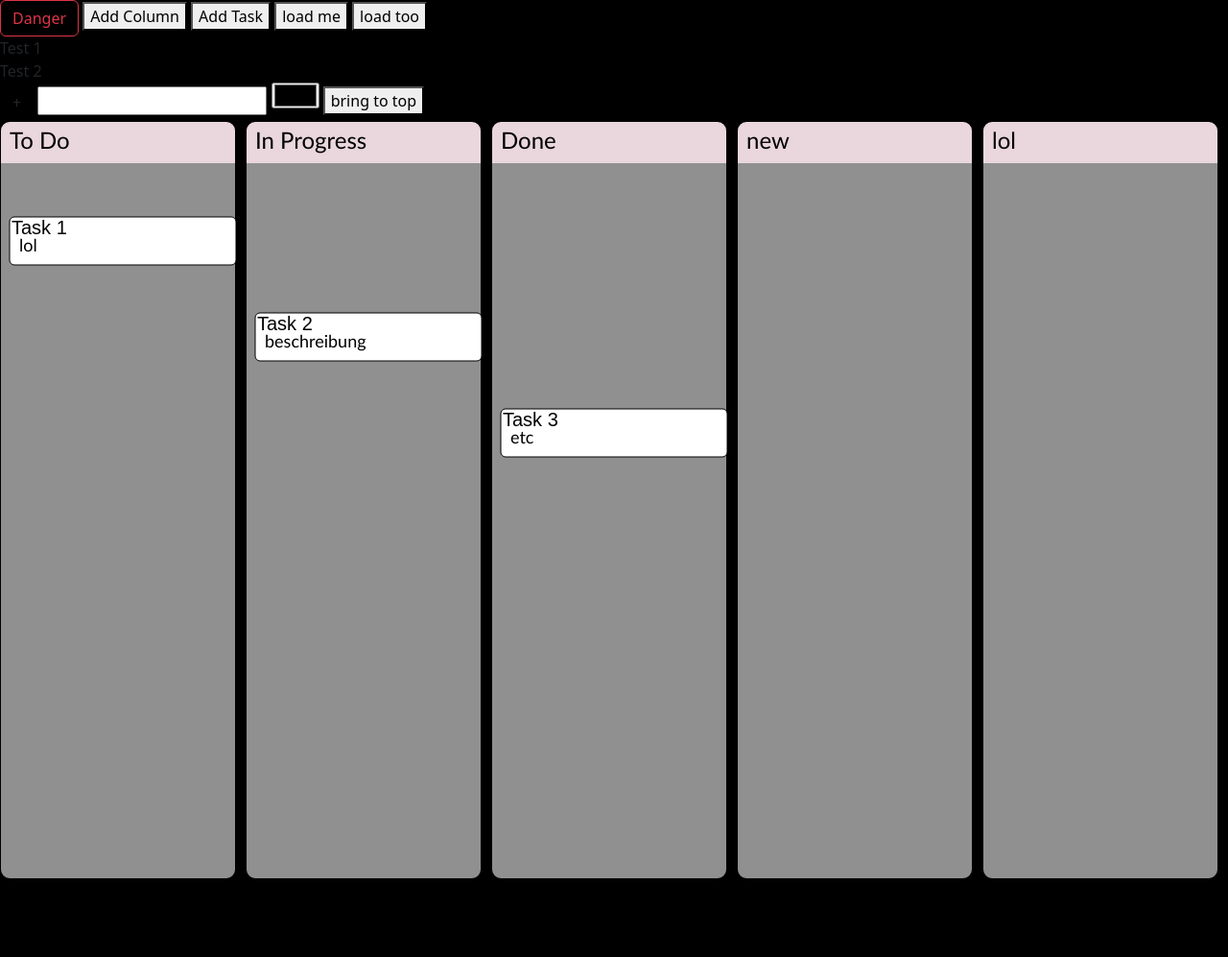
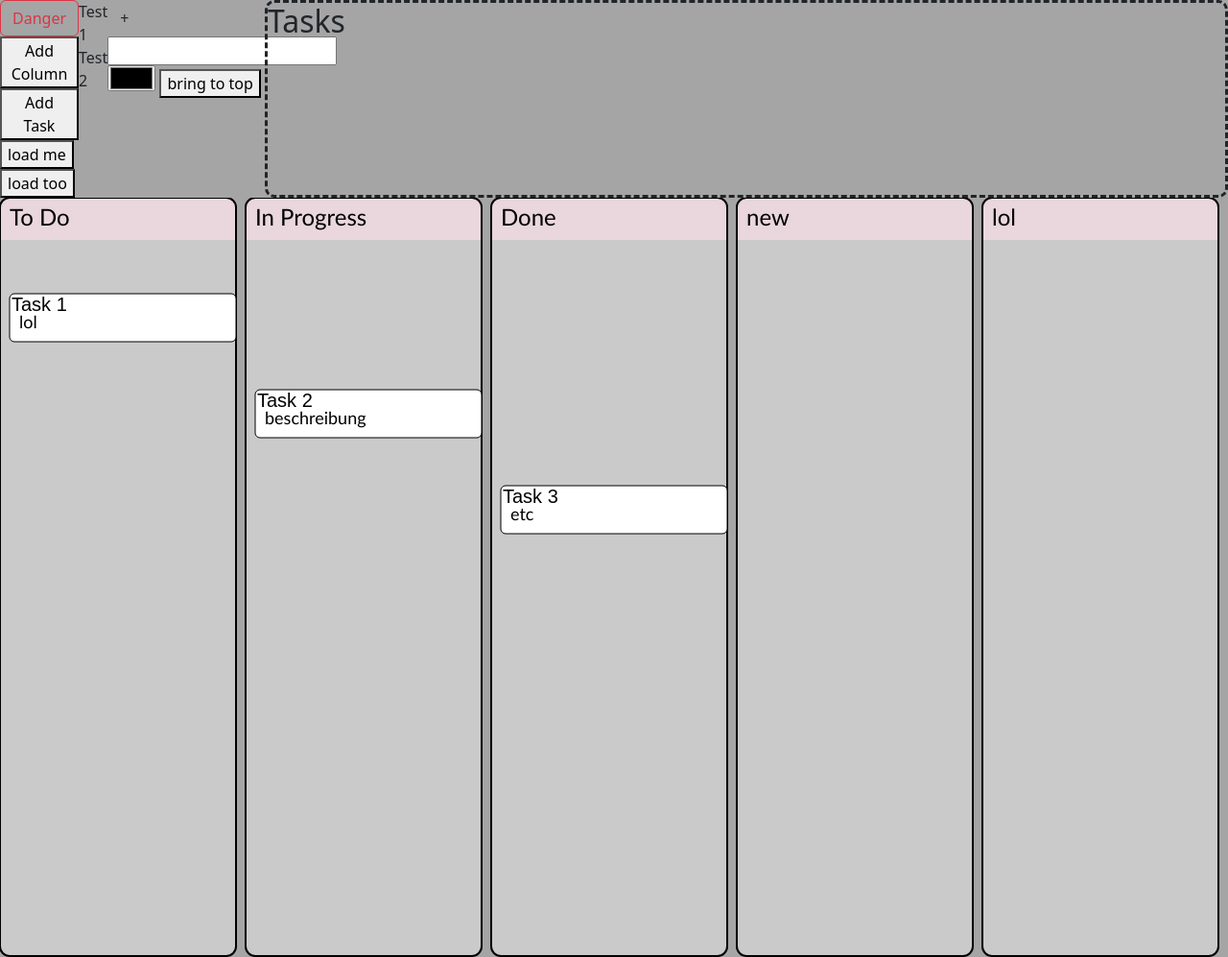
Before and after one commit to DrippingMellow/WhiteBoard, a plain HTML site: page index.html in a window 1280 px wide. Shown: the whole page at 96% size. Before the commit the page ends 926 px from the top, so only its background shows below. Drawn offline with nearby package versions, Linux system fonts and the light colour scheme; no server answers.

Commit message:
Task adding part added

```diff
--- a/index.html
+++ b/index.html
@@ -10,18 +10,21 @@
 </head>
 
 <body>
+    <div class="top">
+        <group class="topgoru">
+            <div>
                 <button it="danger" class="btn btn-outline-danger">
                     Danger
-
                 </button>
-
                 <button onclick="addColumn()">Add Column</button>
                 <button onclick="addTask()">Add Task</button>
                 <button onclick="loadkanban()">load me</button>
                 <button onclick="loadkanson()">load too</button>
-
+            </div>
+            <div>
                 <div id="mynumber" data-mynumber="1">Test 1</div>
                 <div data-mynumber="2">Test 2</div>
+            </div>
 
             <div>
                 <div class='plusElement btn null' onclick='saveBoardState()' id='addnote-${column.id}'>+</div>
@@ -29,7 +32,17 @@
                 <input id="color_pick" type="color">
                 <button onclick="notes.tasksToTop()">bring to top</button>
             </div>
-
+        </group>
+        <div class="llll">
+            <div class="NeueTasksGehege">
+                <div class="retzhuj">
+                    <h2>
+                        Tasks
+                    </h2>
+                </div>
+            </div>
+        </div>
+    </div>
     <div id="container"></div>
     <div id="menu">
         <div>
--- a/style.css
+++ b/style.css
@@ -1,10 +1,42 @@
 .button {color: red;}
 body {
     height: auto;
-    background-color: black;
+    background-color: rgb(165, 165, 165);
 }
 
 #container {
     width: 90%;
     height: 100vh;
 }
+.top {
+    display: flex;
+}
+
+.topgoru{
+    display: flex;
+    width: 20%;
+    position: relative;
+}
+.llll{
+    padding-left: 10px;
+    margin-left:  10px;
+    display: flex;
+    top:0px;
+    position: relative;
+    width: 100%;
+    div.NeueTasksGehege{
+        border-style: dashed;
+        border-radius: 10px;
+        width:inherit;
+        tbody{
+            border-radius: 25px;
+        }
+        overflow: hidden;
+    }
+}
+
+.retzhuj {
+    position: relative;
+    left: 0px;
+    border-bottom-style:;
+}
--- a/worker.js
+++ b/worker.js
@@ -2,6 +2,7 @@ globalThis: var i = 0
 globalThis: state = []
 globalThis: a = ""
 globalThis: board = 0
+var d =""
 
 Cache.bind()
 
@@ -12,29 +13,32 @@ function lol(value) {
 //const type = {"note": createNote(), "img_note": createImgNote(), "column": addColumn()}
 
 async function start() {
-	const requestURL = "https://localhost:7064/api/GetTodoItems";
+	const requestURL = "https://localhost:7064/api/GetTodoItem/13";
 	//const request = new Request(requestURL);
+
+	var z = "";
 
 	$.ajax({
 		url: requestURL,
 		crossDomain: true,
-		ContentType: "json",
-		dataType: "json",
+		dataType: 'json',
+        contentType: 'application/json',
 		success: function(data) {
-            lol(data)
-			return(data)
+            lol(data);
+			return(data);
 		},
 		error: function(jqXHR, textStatus, errorThrown) {
 			console.error('Error:', textStatus, errorThrown);
 		}
-	})
+	});
+
 }
 
 function saveBoardState() {
-    object = stage.toObject()
-	const a = JSON.stringify(object, null, 2)
+    object = stage.toJSON()
+	const a = JSON.parse(object)
 	lol(a)
-	const requestURL = "https://localhost:7064/api/SaveNew";
+	const requestURL = "https://localhost:7064/api/PutTodoItem";
 	b = {
 		"name": "nomnom","description": "this is text","ownerId": 1
 	};
@@ -42,12 +46,12 @@ function saveBoardState() {
 	//const request = new Request(requestURL);
 
 	$.ajax({
-		type: "POST",
+		type: "PUT",
 		url: requestURL,
 		crossDomain: true,
 		dataType: 'json',
         contentType: 'application/json',
-		data: JSON.stringify(b, null, 2),
+		data: JSON.stringify({Json: btoa(object), Id: 13}, null, 2),
 
 		success: function(data) {
             lol(data)
```
Lines whose indentation alone changed are shown as unchanged.
